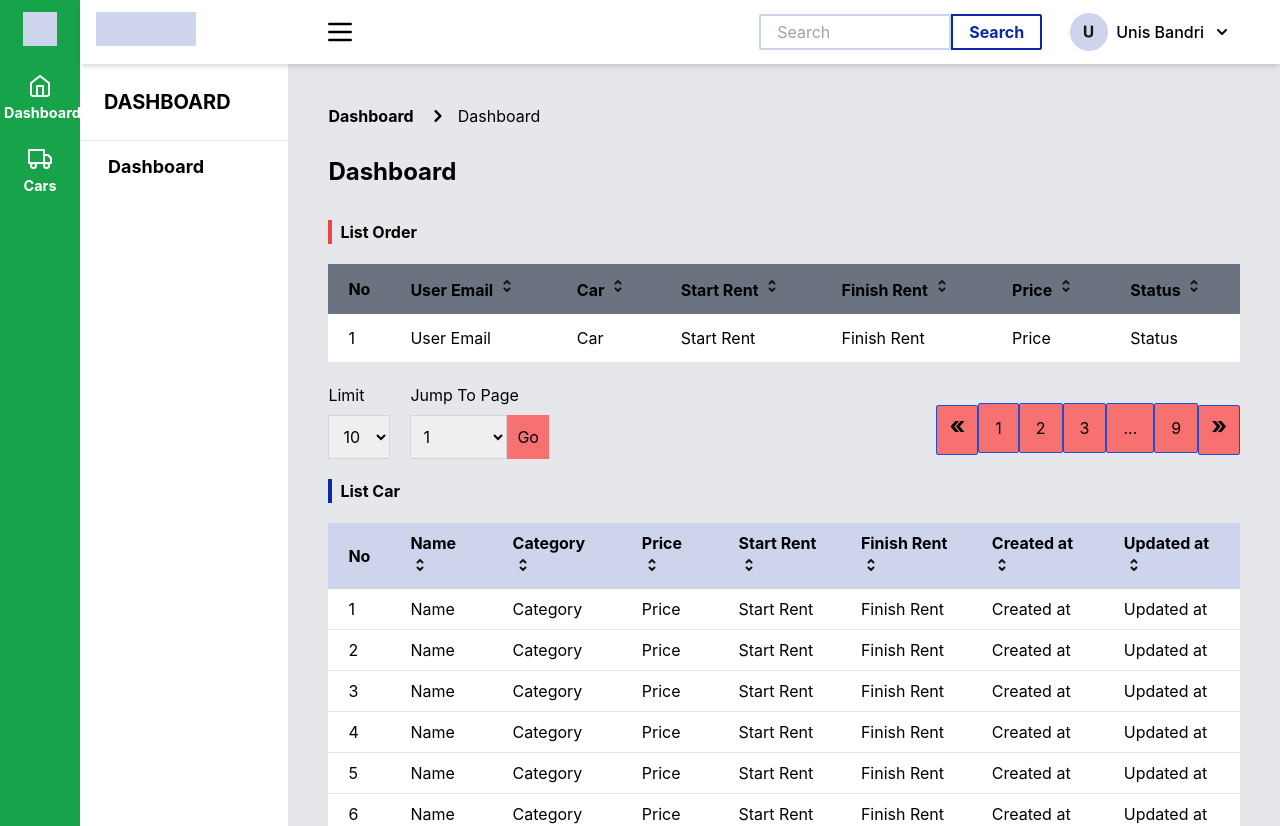
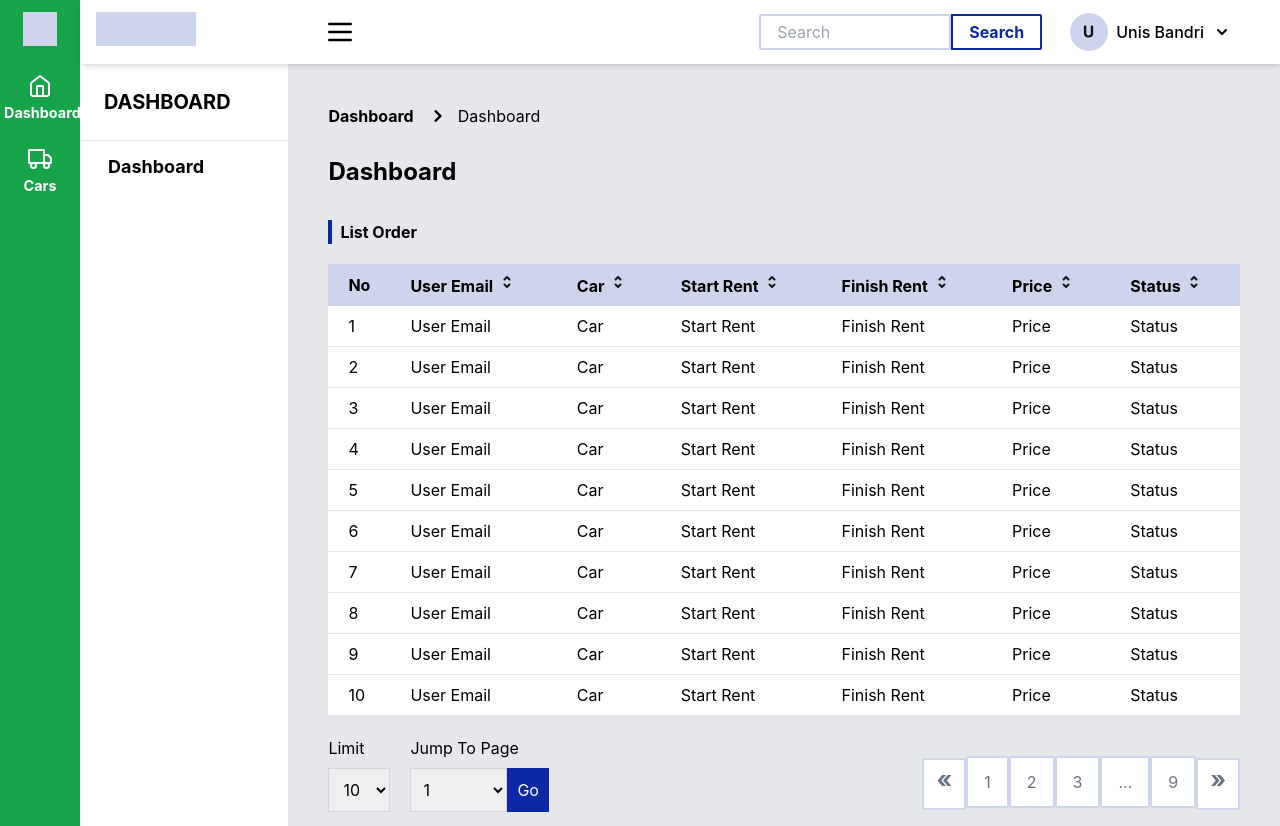
Before and after one commit to Hasyim-Kai/BINAR-FE-challenge-04, a React (Create React App) app: page /dashboard in a window 1280 px wide. Shown: the top 826 px of the page. Built offline with nearby package versions, Linux system fonts and the light colour scheme; sample sign-in values are in the browser's storage.

Commit message:
Refactor : Fixing OrderTable Component color

```diff
--- a/src/components/OrderTable.tsx
+++ b/src/components/OrderTable.tsx
@@ -1,15 +1,16 @@
 const OrderTable = () => {
     const sortButton = <button><img src="./images/icons/fi_sort.svg" alt="Sort" /></button>;
-    const tableItem = `px-5 py-3`;
-    const tableArrowNavBtn = `bg-red-400 p-3 pt-1 border border-blue-700 rounded-sm text-2xl`;
-    const tableNumberNavBtn = `bg-red-400 py-3 px-4 border border-blue-700 rounded-sm`;
+    const tableItem = `px-5 py-2`;
+    const tableArrowNavBtn = `bg-white p-3 pt-1 border-2 border-primaryGrey rounded-sm text-2xl text-gray-500`;
+    const tableNumberNavBtn = `bg-white py-3 px-4 border-2 border-primaryGrey rounded-sm text-gray-500`;
+    const dataCount = [1, 2, 3, 4, 5, 6, 7, 8, 9, 10];
 
     return <>
-        <p className="mb-5 border-l-4 border-red-500 pl-2"><b>List Order</b></p>
+        <p className="mb-5 border-l-4 border-darkblue pl-2"><b>List Order</b></p>
 
         <div className="relative overflow-x-auto">
             <table className="w-full text-left">
-                <thead className="bg-gray-500">
+                <thead className="bg-primaryGrey">
                     <tr>
                         <th scope="col" className={`${tableItem} w-12`}>No</th>
                         <th scope="col" className={tableItem}>User Email {sortButton}</th>
@@ -21,21 +22,21 @@ const OrderTable = () => {
                     </tr>
                 </thead>
                 <tbody className="bg-white">
-                    <tr className="border-b">
-                        <td className={tableItem}>1</td>
+                    {dataCount.map(data => <tr className="border-b">
+                        <td className={tableItem}>{data}</td>
                         <td className={tableItem}>User Email</td>
                         <td className={tableItem}>Car</td>
                         <td className={tableItem}>Start Rent</td>
                         <td className={tableItem}>Finish Rent</td>
                         <td className={tableItem}>Price</td>
                         <td className={tableItem}>Status</td>
-                    </tr>
+                    </tr>)}
                 </tbody>
             </table>
         </div>
 
         {/* <!-- TABLE PAGINATION --> */}
-        <div className="flex  gap-5 my-5">
+        <div className="flex gap-5 mt-5 mb-12">
             <div>
                 <span>Limit<br /></span>
                 <select className="mt-2 p-2.5 border border-gray-300">
@@ -56,7 +57,7 @@ const OrderTable = () => {
                         <option value="5">5</option>
                         <option value="6">6</option>
                     </select>
-                    <button className="bg-red-400 p-2.5" type="button">Go</button>
+                    <button className="bg-darkblue text-white p-2.5" type="button">Go</button>
                 </div>
             </div>
 
```
